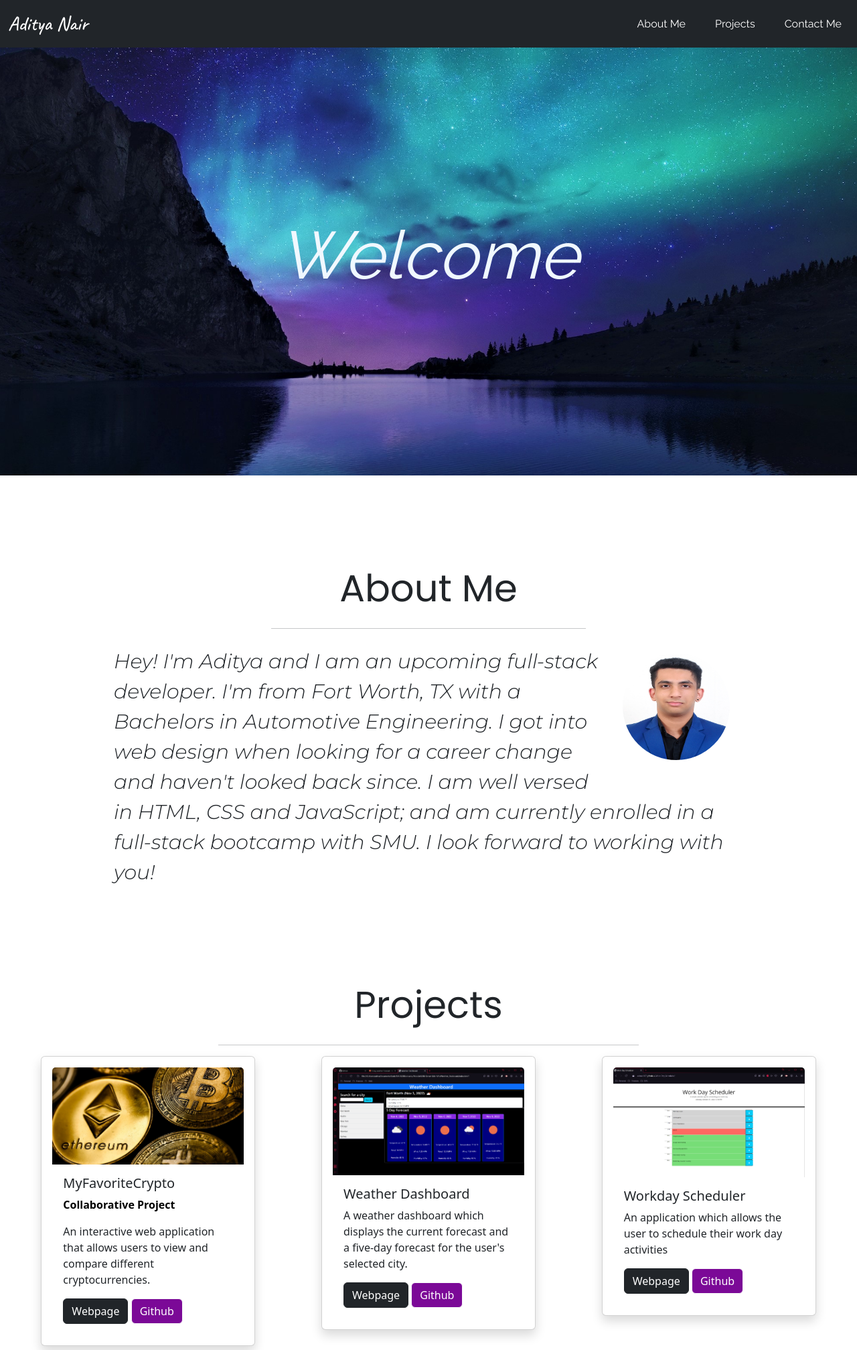
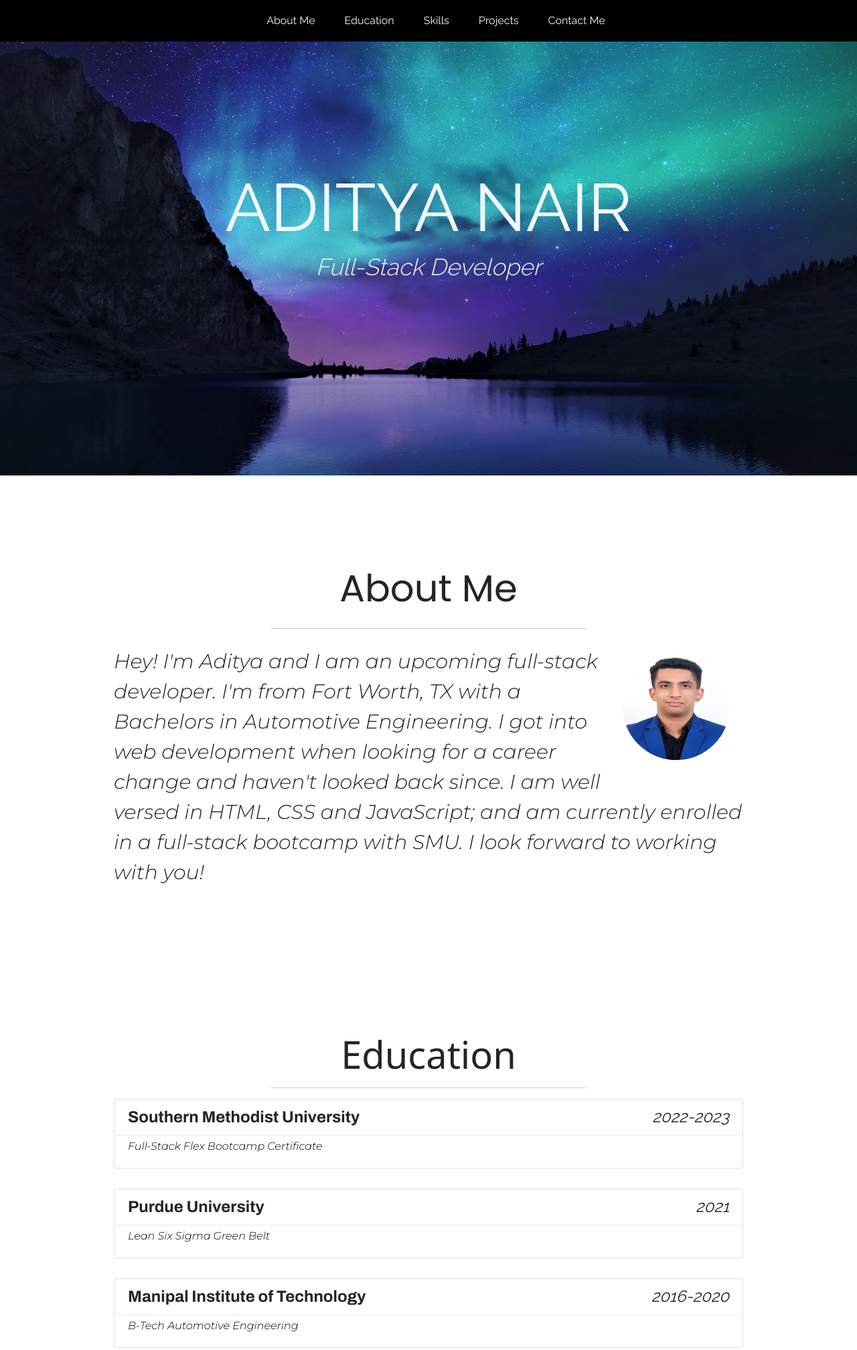
Before and after one commit to adinair007/Portfolio_v2.0, a website: page index.html in a window 1280 px wide. Shown: the top 2016 px of the page at 67% size. Drawn offline with nearby package versions, Linux system fonts and the light colour scheme.

Commit message:
Added education and skills sections

```diff
--- a/assets/css/style.css
+++ b/assets/css/style.css
@@ -1,7 +1,6 @@
 @import url("https://fonts.googleapis.com/css2?family=Montserrat:ital,wght@1,300&family=Poppins&family=Sacramento&display=swap");
 @import url("https://fonts.googleapis.com/css2?family=Archivo:wght@700&family=Caveat:wght@500&display=swap");
-@import url('https://fonts.googleapis.com/css2?family=Raleway:wght@300;400&display=swap');
-
+@import url("https://fonts.googleapis.com/css2?family=Raleway:wght@300;400&display=swap");
 
 li {
   list-style: none;
@@ -22,15 +21,15 @@ li {
   transition: all 300ms ease-in-out;
 }
 
-.Aditya {
-  font-family: "Caveat",cursive;
-  font-size: 30px;
+.navbar-nav {
+  float: none;
+  margin: 0 auto;
+  display: flex;
+  text-align: center;
 }
-
 .nav-links {
   font-family: "Raleway", sans-serif;
   font-weight: 400;
-  justify-content: space-between;
 }
 
 .hero {
@@ -47,15 +46,31 @@ li {
   align-items: center;
 }
 
-.hidden-welcome {
+.hidden-title {
   opacity: 0;
   filter: blur(5px);
-  transition: all 3s;
+  transition: 3s;
 }
-.welcome {
+.Aditya {
+  display: flex;
+  justify-content: center;
+  align-items: center;
   font-family: "Raleway", sans-serif;
   color: aliceblue;
+  font-weight: 300;
   font-size: 100px;
+}
+
+.title {
+  display: flex;
+  justify-content: center;
+  align-items: center;
+  margin-bottom: 100px;
+  font-family: "Raleway", sans-serif;
+  color: aliceblue;
+  font-size: 35px;
+  font-weight: 300;
+  transition-delay: 1000ms;
 }
 
 .hidden {
@@ -102,12 +117,59 @@ li {
   transition-delay: 200ms;
 }
 
+.education{
+  padding: 100px;
+}
+
+.card {
+  display: flex;
+  flex-direction: column;
+  background-color: white;
+  border: 1px solid rgba(0, 0, 0, 0.125);
+  border-radius: 0.25rem;
+  margin-bottom: 30px;
+}
+
+.card-header {
+  padding: 0.75rem 1.25rem;
+  background-color: white;
+  border-bottom: 1px solid rgba(0, 0, 0, 0.075);
+  border-top-left-radius: 0.25rem;
+  border-top-right-radius: 0.25rem;
+}
+
+.card-content {
+  padding: 0.25rem 1.25rem;
+  flex: 1 1 auto;
+  font-family: "Montserrat", sans-serif;
+  color: black;
+}
+
+.card:nth-child(2){
+  transition-delay: 200ms;
+}
+
+.card:nth-child(3){
+  transition-delay: 300ms;
+}
+
+h4 {
+  margin: 0;
+  font-weight: 400;
+  font-family: "Archivo", sans-serif;
+}
+.years {
+  float: right;
+  font-family: "Raleway", sans-serif;
+  font-style: italic;
+}
+
 /* .projects {
   padding: 100px;
 } */
 
 .projects h3 {
-  padding: 10px;
+  padding: 30px;
   font-family: "Poppins", sans-serif;
 }
 
@@ -116,6 +178,7 @@ li {
   align-items: center;
   justify-content: center;
   margin: 10px;
+  margin-top: 10px;
 }
 
 .projects.work:nth-child(2) {
@@ -136,6 +199,28 @@ li {
 .projects.work:hover {
   box-shadow: inset 0px 0px 8px rgb(77, 170, 237), 0 0 15px rgb(78, 144, 185);
 }
+
+.skills{
+  padding: 100px;
+}
+
+.ul-skills {
+  text-align: center;
+  padding-left: 0;
+}
+
+.li-skills {
+  display: inline-flex;
+  margin: 5px;
+  padding: 5px 10px;
+  color: white;
+  background: black;
+  list-style: none;
+  cursor: default;
+  font-size: 1.2em;
+}
+
+
 .contact-me {
   padding: 50px;
   padding-top: 100px;
@@ -149,11 +234,16 @@ li {
   vertical-align: bottom;
 }
 
+.contact-me{
+  padding: 100px;
+}
+
 .contact-me h3 {
   padding: 10px;
   text-align: center;
   font-family: "Poppins", sans-serif;
 }
+
 .contact-me p {
   padding: 10px;
   text-align: center;
@@ -169,6 +259,8 @@ li {
 .far.fa-envelope.btn.btn:hover {
   color: rgb(57, 137, 241);
 }
+
+
 .footer {
   padding: 30px;
   font-family: "Montserrat";
@@ -188,6 +280,8 @@ li {
 .scroll-up .navbar {
   filter: drop-shadow(0 -10px 20px rgb(170, 170, 170));
 }
+
+
 
 @media screen and (max-device-width: 480px) {
   header {
--- a/assets/js/portfolio.js
+++ b/assets/js/portfolio.js
@@ -11,8 +11,8 @@ const observer = new IntersectionObserver((entries) => {
 const hiddenElements = document.querySelectorAll('.hidden');
 hiddenElements.forEach((el) => observer.observe(el));
 
-const hiddenWelcome = document.querySelectorAll('.hidden-welcome');
-hiddenWelcome.forEach((el) => observer.observe(el));
+const hiddenTitle = document.querySelectorAll('.hidden-title');
+hiddenTitle.forEach((el) => observer.observe(el));
 
 const body = document.body;
 let lastScroll = 0;
--- a/index.html
+++ b/index.html
@@ -20,18 +20,51 @@
 
   <body>
     <header>
-      <nav class="navbar navbar-expand-sm bg-dark navbar-dark">
+      <nav
+        class="navbar navbar-expand-sm"
+        style="background-color: black; color: aliceblue"
+      >
         <div class="container-fluid">
-          <a class="navbar-brand Aditya" href="#home">Aditya Nair</a>
-          <ul class="navbar-nav nav-links">
+          <ul class="navbar-nav nav-links text-center">
             <li class="nav-item">
-              <a class="nav-link active" href="#about-me">About Me</a>
+              <a
+                class="nav-link active text-center"
+                style="color: aliceblue"
+                href="#about-me"
+                >About Me</a
+              >
             </li>
             <li class="nav-item">
-              <a class="nav-link active" href="#projects">Projects</a>
+              <a
+                class="nav-link active text-center"
+                style="color: aliceblue"
+                href="#education"
+                >Education</a
+              >
             </li>
             <li class="nav-item">
-              <a class="nav-link active" href="#contact-me">Contact Me</a>
+              <a
+                class="nav-link active text-center"
+                style="color: aliceblue"
+                href="#skills"
+                >Skills</a
+              >
+            </li>
+            <li class="nav-item">
+              <a
+                class="nav-link active text-center"
+                style="color: aliceblue"
+                href="#projects"
+                >Projects</a
+              >
+            </li>
+            <li class="nav-item">
+              <a
+                class="nav-link active text-center"
+                style="color: aliceblue"
+                href="#contact-me"
+                >Contact Me</a
+              >
             </li>
             <!-- <li>
                     <a href="#Resume">Resume</a>
@@ -42,12 +75,14 @@
     </header>
 
     <section class="hero container-fluid" id="home">
-      <div class="hero-header hidden-welcome">
-        <h1 class="welcome text-center"><i>Welcome</i></h1>
+      <div class="hero-header hidden-title">
+        <h1 class="Aditya text-center"><b>ADITYA NAIR</b></h1>
+        <h3 class="title text-center"><i>Full-Stack Developer</i></h3>
       </div>
     </section>
 
     <main>
+      <!-- About Me Section -->
       <section id="about-me" class="about-me hidden container">
         <div class="post-heading text-center">
           <h3 class="display-4 font-weight-bold"><b>About Me</b></h3>
@@ -57,12 +92,81 @@
         <p>
           Hey! I'm Aditya and I am an upcoming full-stack developer. I'm from
           Fort Worth, TX with a Bachelors in Automotive Engineering. I got into
-          web design when looking for a career change and haven't looked back
-          since. I am well versed in HTML, CSS and JavaScript; and am currently
-          enrolled in a full-stack bootcamp with SMU. I look forward to working
-          with you!
+          web development when looking for a career change and haven't looked
+          back since. I am well versed in HTML, CSS and JavaScript; and am
+          currently enrolled in a full-stack bootcamp with SMU. I look forward
+          to working with you!
         </p>
       </section>
+
+      <!-- Education Section -->
+      <section id="education" class="education hidden container">
+        <div class="post-heading text-center">
+          <h3 class="display-4 font-weight-bold"><b>Education</b></h3>
+          <hr class="w-50 mx-auto pb-0.9" />
+        </div>
+        <div class="education-body">
+          <!-- Education 1 -->
+          <div class="card">
+            <div class="card-header">
+              <h4>
+                Southern Methodist University
+                <span class="years">2022-2023</span>
+              </h4>
+            </div>
+            <div class="education-title card-content">
+              <p>Full-Stack Flex Bootcamp Certificate</p>
+            </div>
+          </div>
+          <!-- Education 2-->
+          <div class="card">
+            <div class="card-header">
+              <h4>Purdue University <span class="years">2021</span></h4>
+            </div>
+            <div class="education-title card-content">
+              <p>Lean Six Sigma Green Belt</p>
+            </div>
+          </div>
+          <!-- Education 3 -->
+          <div class="card">
+            <div class="card-header">
+              <h4>
+                Manipal Institute of Technology
+                <span class="years">2016-2020</span>
+              </h4>
+            </div>
+            <div class="education-title card-content">
+              <p>B-Tech Automotive Engineering</p>
+            </div>
+          </div>
+        </div>
+      </section>
+
+      <!-- Skills Section -->
+      <section id="skills" class="skills hidden container">
+        <div class="post-heading text-center">
+          <h3 class="display-4 font-weight-bold"><b>Skills</b></h3>
+          <hr class="w-50 mx-auto pb-0.9" />
+        </div>
+        <div class="content-body text-center">
+          <ul class="ul-skills">
+            <li class="li-skills">HTML</li>
+            <li class="li-skills">CSS</li>
+            <li class="li-skills">Bootstrap</li>
+            <li class="li-skills">Javascript</li>
+            <li class="li-skills">Web APIs</li>
+            <li class="li-skills">Third-Party APIs</li>
+            <li class="li-skills">JQuery</li>
+            <li class="li-skills">Server-side APIs</li>
+            <li class="li-skills">NodeJs</li>
+            <li class="li-skills">NPM</li>
+            <li class="li-skills">Object-Oriented Programming</li>
+            <li class="li-skills">Git and Command Line</li>
+          </ul>
+        </div>
+      </section>
+
+      <!-- Projects Section -->
       <section id="projects" class="projects hidden container-fluid mt-3 mb-5">
         <div class="post-heading text-center">
           <h3 class="display-4 font-weight-bold"><b>Projects</b></h3>
@@ -96,7 +200,8 @@
                   >
                   <a
                     href="https://github.com/adinair007/My-Favorite_Crypto"
-                    class="btn btn-light" style="background-color: rgb(123, 9, 151);color: white"
+                    class="btn btn-light"
+                    style="background-color: rgb(123, 9, 151); color: white"
                     >Github</a
                   >
                 </div>
@@ -122,17 +227,17 @@
                   >
                   <a
                     href="https://github.com/adinair007/Weather_Dashboard"
-                    class="btn btn-light" style="background-color: rgb(123, 9, 151);color: white"
+                    class="btn btn-light"
+                    style="background-color: rgb(123, 9, 151); color: white"
                     >Github</a
                   >
                 </div>
               </div>
             </div>
-
             <!-- card 3 -->
             <div class="col-lg-4 col-md-6 col-12 pb-2">
               <div
-                class=" work card mx-auto shadow p-3 mb-5 bg-white rounded hidden"
+                class="work card mx-auto shadow p-3 mb-5 bg-white rounded hidden"
                 style="width: 20rem"
               >
                 <img src="./assets/images/Workday.png" class="card-img-top" />
@@ -149,13 +254,13 @@
                   >
                   <a
                     href="https://github.com/adinair007/Work-Day_Scheduler"
-                    class="btn btn-light" style="background-color: rgb(123, 9, 151);color: white"
+                    class="btn btn-light"
+                    style="background-color: rgb(123, 9, 151); color: white"
                     >Github</a
                   >
                 </div>
               </div>
             </div>
-
             <!-- card 4 -->
             <div class="col-lg-4 col-md-6 col-12 pb-2">
               <div
@@ -176,13 +281,13 @@
                   >
                   <a
                     href="https://github.com/adinair007/PasswordGenerator-Challenge3"
-                    class="btn btn-light" style="background-color: rgb(123, 9, 151);color: white"
+                    class="btn btn-light"
+                    style="background-color: rgb(123, 9, 151); color: white"
                     >Github</a
                   >
                 </div>
               </div>
             </div>
-
             <!-- card 5 -->
             <div class="col-lg-4 col-md-6 col-12 pb-2">
               <div
@@ -200,13 +305,13 @@
                   </p>
                   <a
                     href="https://github.com/adinair007/README_Generator"
-                    class="btn btn-light" style="background-color: rgb(123, 9, 151);color: white"
+                    class="btn btn-light"
+                    style="background-color: rgb(123, 9, 151); color: white"
                     >Github</a
                   >
                 </div>
               </div>
             </div>
-
             <!-- card 6 -->
             <div class="col-lg-4 col-md-6 col-12 pb-2">
               <div
@@ -226,7 +331,8 @@
                   >
                   <a
                     href="https://github.com/adinair007/JavaScript-Quiz"
-                    class="btn btn-light" style="background-color: rgb(123, 9, 151);color: white"
+                    class="btn btn-light"
+                    style="background-color: rgb(123, 9, 151); color: white"
                     >Github</a
                   >
                 </div>
@@ -237,11 +343,16 @@
         </div>
       </section>
 
-      <section id="contact-me" class="contact-me hidden container fluid mt-3 mb-5">
+      <!-- Contact-Me Section -->
+      <section
+        id="contact-me"
+        class="contact-me hidden container fluid mt-3 mb-5"
+      >
         <div class="post-heading text center">
           <h3 class="display-4 font-weight-bold">Contact Me</h3>
           <hr class="w-50 mx-auto pb-0.9" />
           <p><i class="fa-solid fa-phone"></i>(469)-724-7966</p>
+          <!-- Icons -->
           <div class="icons container-fluid">
             <a href="https://github.com/adinair007">
               <i class="fab fa-github btn fa-2x center"></i>
```
